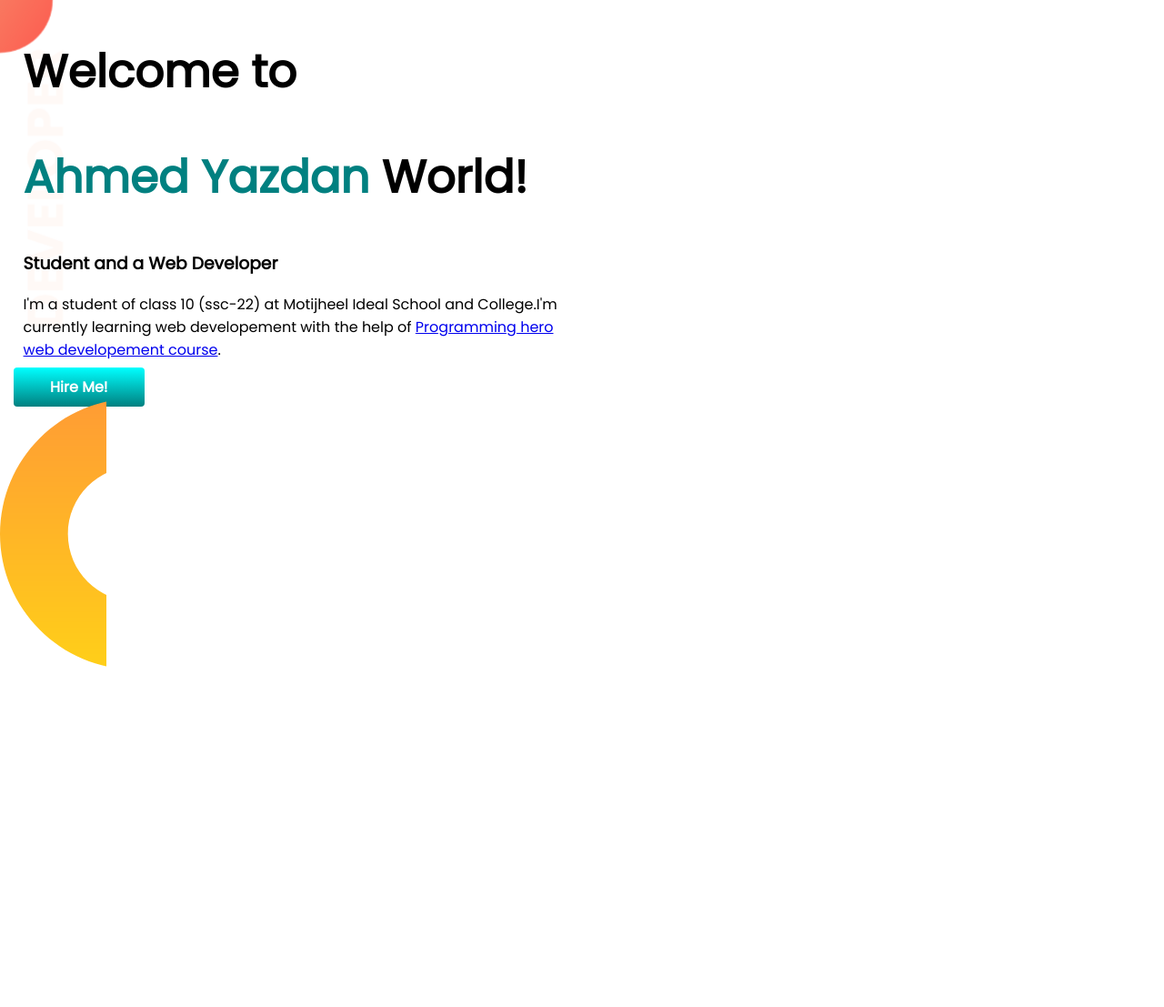
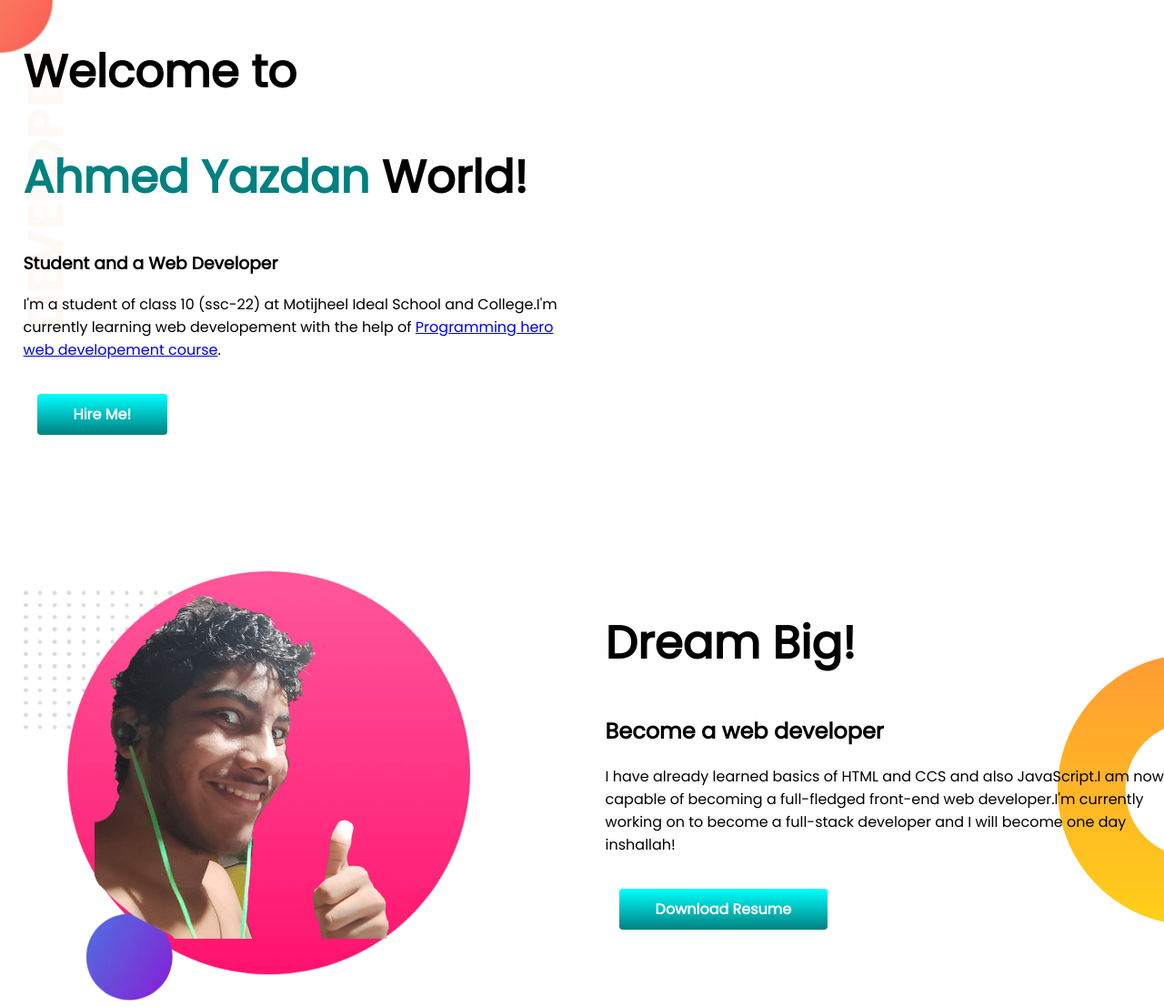
Before and after one commit to Ahmed-Yazdan/per-port, a plain HTML site: page index.html in a window 1280 px wide. Shown: the whole page at 91% size. Before the commit the page ends 800 px from the top, so only its background shows below. Drawn offline with Linux system fonts and the light colour scheme.

Commit message:
added part 2

```diff
--- a/index.html
+++ b/index.html
@@ -17,17 +17,24 @@
             <h1><span class="teal">Ahmed Yazdan</span> World!</h1>
             <h3>Student and a Web Developer</h3>
             <p>I'm a student of class 10 (ssc-22) at Motijheel Ideal School and College.I'm currently learning web developement with the help of <a href="https://www.programming-hero.com/">Programming hero web developement course</a>.</p>
+            <a class="lb" target="_blank" href="https://www.linkedin.com/in/ahmed-yazdan-a01898206/">Hire Me!  </a>
         </div>
         <div class="w50">
             <img src="images/ahmed-bg.png" alt="">
         </div>
     </section>
 
-    <a class="lb" target="_blank" href="https://www.linkedin.com/in/ahmed-yazdan-a01898206/">Hire Me!  </a>
 
-    <section class="part-2">
-        <div>
-            <img src="Images/dream-bg.png" alt="">
+    <section class="dream-big">
+        <div class="w50">
+            <img src="Images/ahmed2.png" alt="">
+        </div>
+
+        <div class="w50">
+            <h1>Dream Big!</h1>
+            <h2>Become a web developer</h2>
+            <p>I have already learned basics of HTML and CCS and also JavaScript.I am now capable of becoming a full-fledged front-end web developer.I'm currently working on to become a full-stack developer and I will become one day inshallah!</p>
+            <a class="lb" target="_blank" href="https://www.linkedin.com/in/ahmed-yazdan-a01898206/">Download Resume</a>
         </div>
 
     </section>
--- a/style.css
+++ b/style.css
@@ -32,9 +32,18 @@ section{
     border-radius: 4px;
     font-weight:600;
     margin-left: 15px;
+    margin-top:20px;
+    display:inline-block;
 }
 .topbanner{
     background-image: url(images/top-banner.png);
     background-repeat: no-repeat;
 
 }
+
+.dream-big{
+    margin-top: 150px;
+    background-image: url(images/dream-bg.png);
+    background-repeat: no-repeat;
+    background-position:right;
+}
```
Also changed, not shown: Images/ahmed2.png (added).
